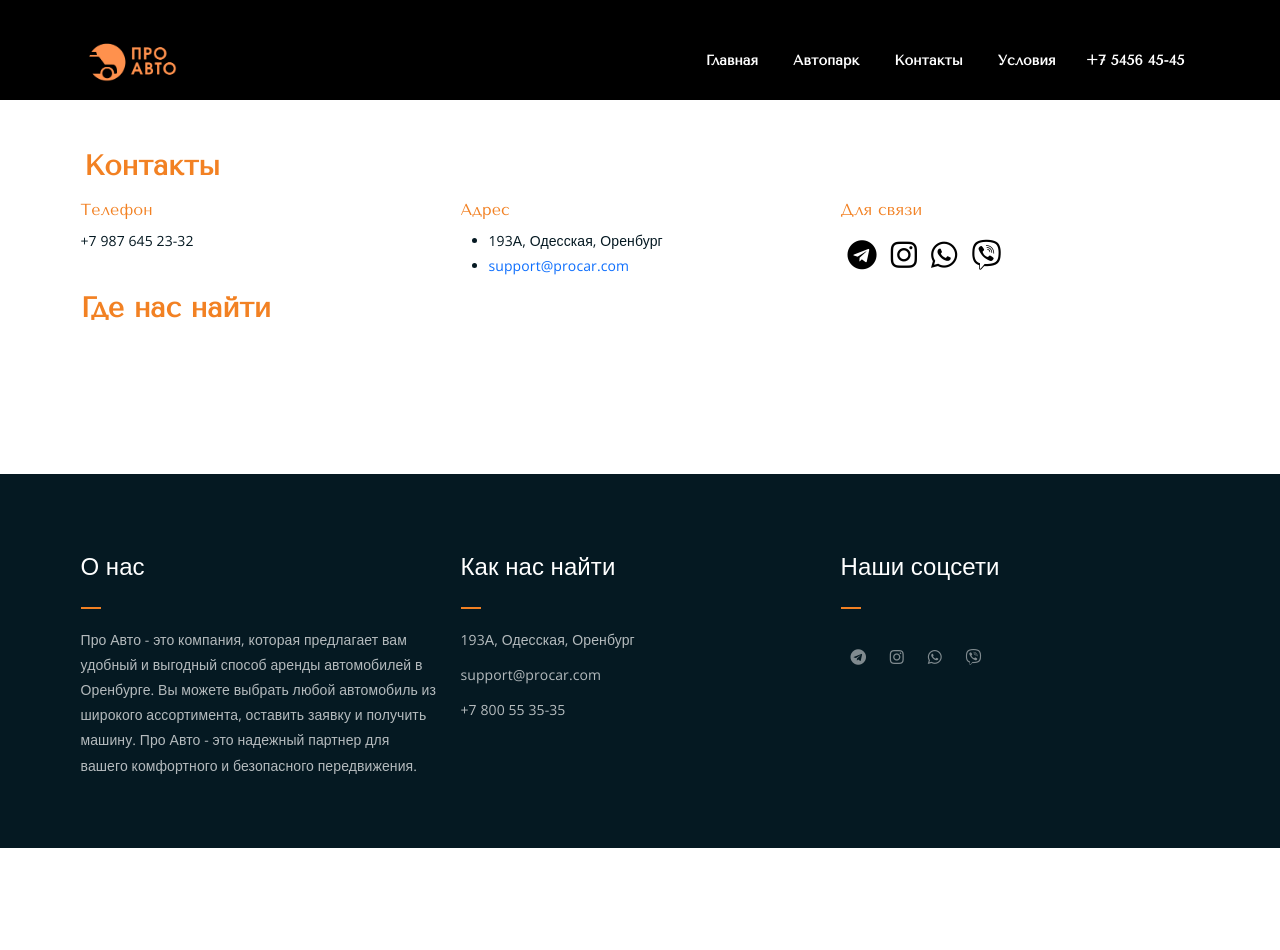
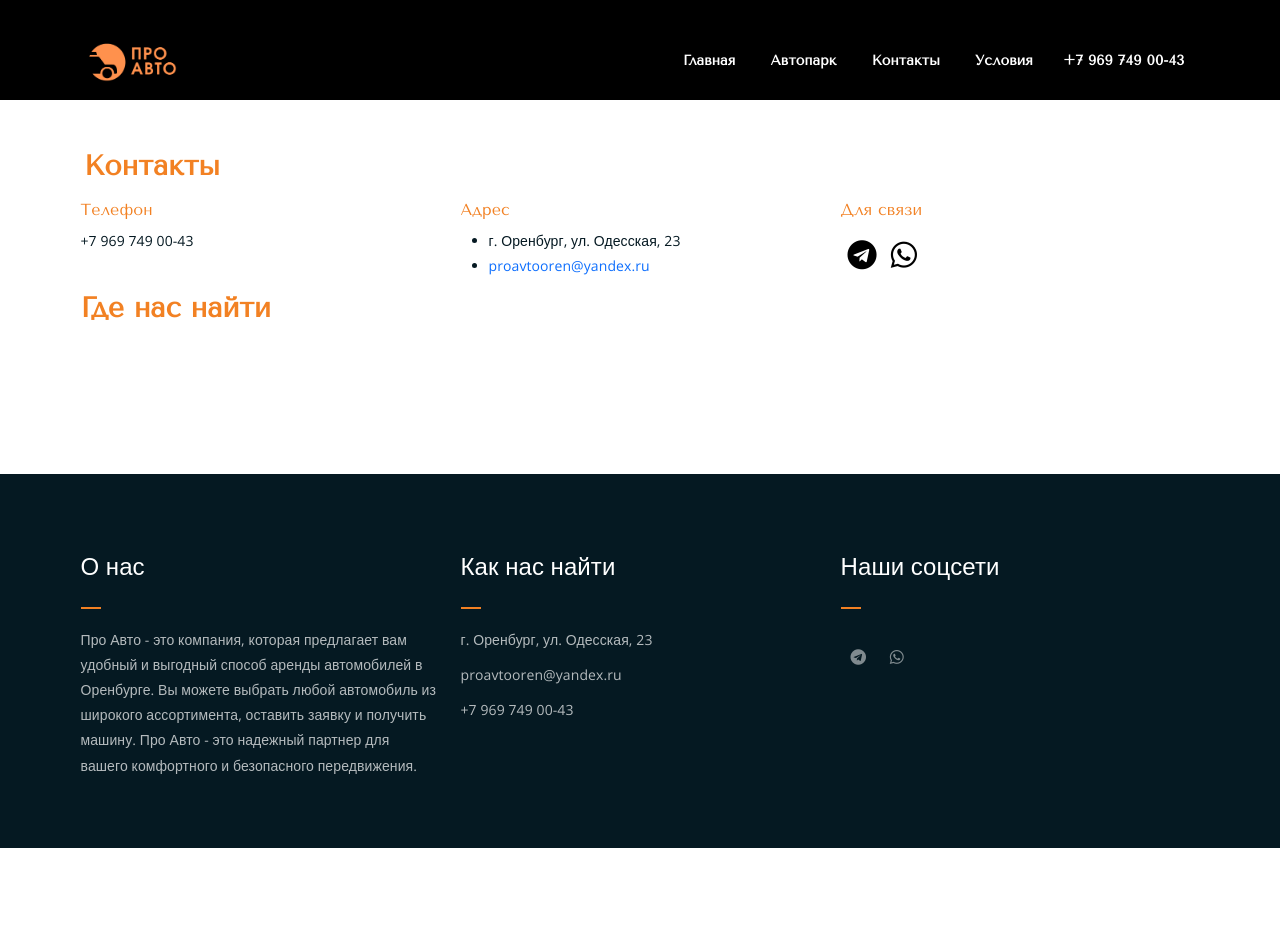
Before and after one commit to XeeRooX/pro-car, an ASP.NET Core app: page /Contact in a window 1280 px wide. Run offline with ASP.NET Core 8, Linux system fonts and the light colour scheme; the project's own start-up code is not run, and a stand-in starts its controllers and pages.

Commit message:
update information

```diff
--- a/ProCar/Pages/Contact.cshtml
+++ b/ProCar/Pages/Contact.cshtml
@@ -14,15 +14,15 @@
                 <div class="col-lg-4 col-md-6">
                     <div class="">
                         <p class="orange-text-size mb-1">Телефон</p>
-                        <a href="tel:+754564545"><p>+7 987 645 23-32</p></a>
+                        <a href="tel:+79697490043"><p>+7 969 749 00-43</p></a>
                     </div>
                 </div>
                 <div class="col-lg-4 col-md-6">
                     <div class="">
                         <p class="orange-text-size mb-1">Адрес</p>
                         <ul>
-                            <li>193А, Одесская, Оренбург</li>
-                            <li><a href="mailto:support@procar.com">support@procar.com</a></li>
+                            <li>г. Оренбург, ул. Одесская, 23</li>
+                            <li><a href="mailto:proavtooren@yandex.ru">proavtooren@yandex.ru</a></li>
                         </ul>
                     </div>
                 </div>
@@ -31,10 +31,8 @@
                         <p class="orange-text-size mb-1">Для связи</p>
                         <div class="d-flex w-100 text-center">
 
-                            <a href="#"  target="_blank" style="font-size: 30px"><i style="color:black" class="fab px-2 fa-telegram bd-highlight"></i></a>
-                            <a href="#" target="_blank" style="font-size: 30px"><i style="color:black" class="fab px-2 fa-instagram bd-highlight"></i></a>
-                            <a href="#" target="_blank" style="font-size: 30px"><i style="color:black" class="fab px-2 fa-whatsapp bd-highlight"></i></a>
-                            <a href="#" target="_blank" style="font-size: 30px"><i style="color:black" class="fab px-2 fa-viber bd-highlight"></i></a>
+                            <a href="https://t.me/+79697490043" target="_blank" style="font-size: 30px"><i style="color:black" class="fab px-2 fa-telegram bd-highlight"></i></a>
+                            <a href="https://wa.me/79697490043" target="_blank" style="font-size: 30px"><i style="color:black" class="fab px-2 fa-whatsapp bd-highlight"></i></a>
 
                         </div>
                     </div>
@@ -46,7 +44,7 @@
     <div class="container">
         <h3><span class="orange-text">Где нас найти</span></h3>
         <div>
-            <script type="text/javascript" charset="utf-8" async src="https://api-maps.yandex.ru/services/constructor/1.0/js/?um=constructor%3Ae15ba2ef1d406f5e87f54c6717959fd2adddc1f41e48301d66d7136c56266532&amp;width=100%25&amp;height=600&amp;lang=ru_RU&amp;scroll=true"></script>
+            <script type="text/javascript" charset="utf-8" async src="https://api-maps.yandex.ru/services/constructor/1.0/js/?um=constructor%3Ae15ba2ef1d406f5e87f54c6717959fd2adddc1f41e48301d66d7136c56266532&amp;width=100%25&amp;height=600&amp;lang=ru_RU&amp;scroll=false"></script>
         </div>
     </div>
 </div>
--- a/ProCar/Pages/Shared/_Layout.cshtml
+++ b/ProCar/Pages/Shared/_Layout.cshtml
@@ -115,7 +115,7 @@
                                 <li><a href="/Conditions">Условия</a></li>
                                 <li>
                                     <div class="header-icons">
-                                        <a class="mobile-hide" href="tel:+754564545"><i class="fas "></i>+7 5456 45-45</a>
+                                        <a class="mobile-hide" href="tel:+79697490043"><i class="fas "></i>+7 969 749 00-43</a>
                                     </div>
                                 </li>
                             </ul>
@@ -146,7 +146,7 @@
                                             <a href="/Conditions" class="nav-link"><span><img width="24" src="~/imgs/info-square.svg" class="me-3" /></span>Условия</a>
                                         </li>
                                         <li class="nav-item mt-4">
-                                            <a class="mobile-hide nav-link" href="tel:+754564545"><i class="fas "></i><span><img width="24" src="~/imgs/telephone-fill.svg" class="me-3" /></span>+7 5456 45-45</a>
+                                            <a class="mobile-hide nav-link" href="tel:+79697490043"><i class="fas "></i><span><img width="24" src="~/imgs/telephone-fill.svg" class="me-3" /></span>+7 969 749 00-43</a>
                                         </li>
                                     </ul>
                                 </div>
@@ -176,9 +176,9 @@
                     <div class="footer-box get-in-touch">
                         <h2 class="widget-title">Как нас найти</h2>
                         <ul>
-                            <li>193А, Одесская, Оренбург</li>
-                            <li><a href="mailto:support@procar.com">support@procar.com</a></li>
-                            <li><a href="tel:+754564545">+7 800 55 35-35</a></li>
+                            <li>г. Оренбург, ул. Одесская, 23</li>
+                            <li><a href="mailto:proavtooren@yandex.ru">proavtooren@yandex.ru</a></li>
+                            <li><a href="tel:+79697490043">+7 969 749 00-43</a></li>
                         </ul>
                     </div>
                 </div>
@@ -188,10 +188,8 @@
                         <p></p>
                         <div class="social-icons">
                             <ul>
-                                <li><a href="#" target="_blank"><i class="fab fa-telegram"></i></a></li>
-                                <li><a href="#" target="_blank"><i class="fab fa-instagram"></i></a></li>
-                                <li><a href="#" target="_blank"><i class="fab fa-whatsapp"></i></a></li>
-                                <li><a href="#" target="_blank"><i class="fab fa-viber"></i></a></li>
+                                <li><a href="https://t.me/+79697490043" target="_blank"><i class="fab fa-telegram"></i></a></li>
+                                <li><a href="https://wa.me/79697490043" target="_blank"><i class="fab fa-whatsapp"></i></a></li>
                             </ul>
                         </div>
                     </div>
--- a/ProCar/Program.cs
+++ b/ProCar/Program.cs
@@ -12,9 +12,9 @@ builder.Services.AddRazorPages();
 
 
 string connectionString = builder.Configuration.GetConnectionString("DefaultConnection");
-//builder.Services.AddDbContext<ApplicationDbContext>(options => options.UseSqlite(connectionString));
+builder.Services.AddDbContext<ApplicationDbContext>(options => options.UseSqlite(connectionString));
 //new MySqlServerVersion(new Version())
-builder.Services.AddDbContext<ApplicationDbContext>(options => options.UseMySql(connectionString, new MySqlServerVersion(new Version(8,0,33))));
+//builder.Services.AddDbContext<ApplicationDbContext>(options => options.UseMySql(connectionString, new MySqlServerVersion(new Version(8,0,33))));
 
 builder.Services.AddAuthentication(CookieAuthenticationDefaults.AuthenticationScheme).AddCookie(options => options.LoginPath = "/admin/login");
 builder.Services.AddAuthorization();
```
